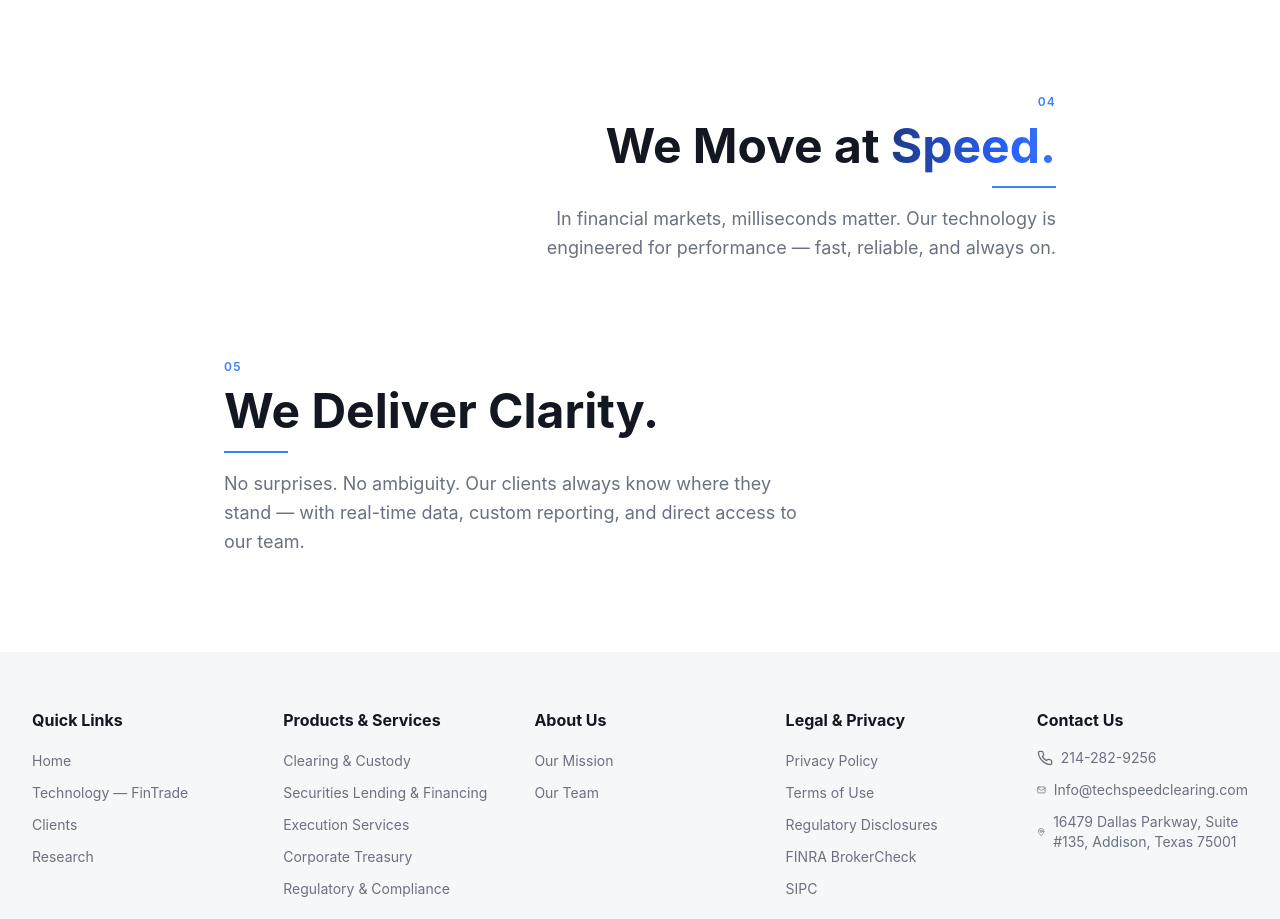
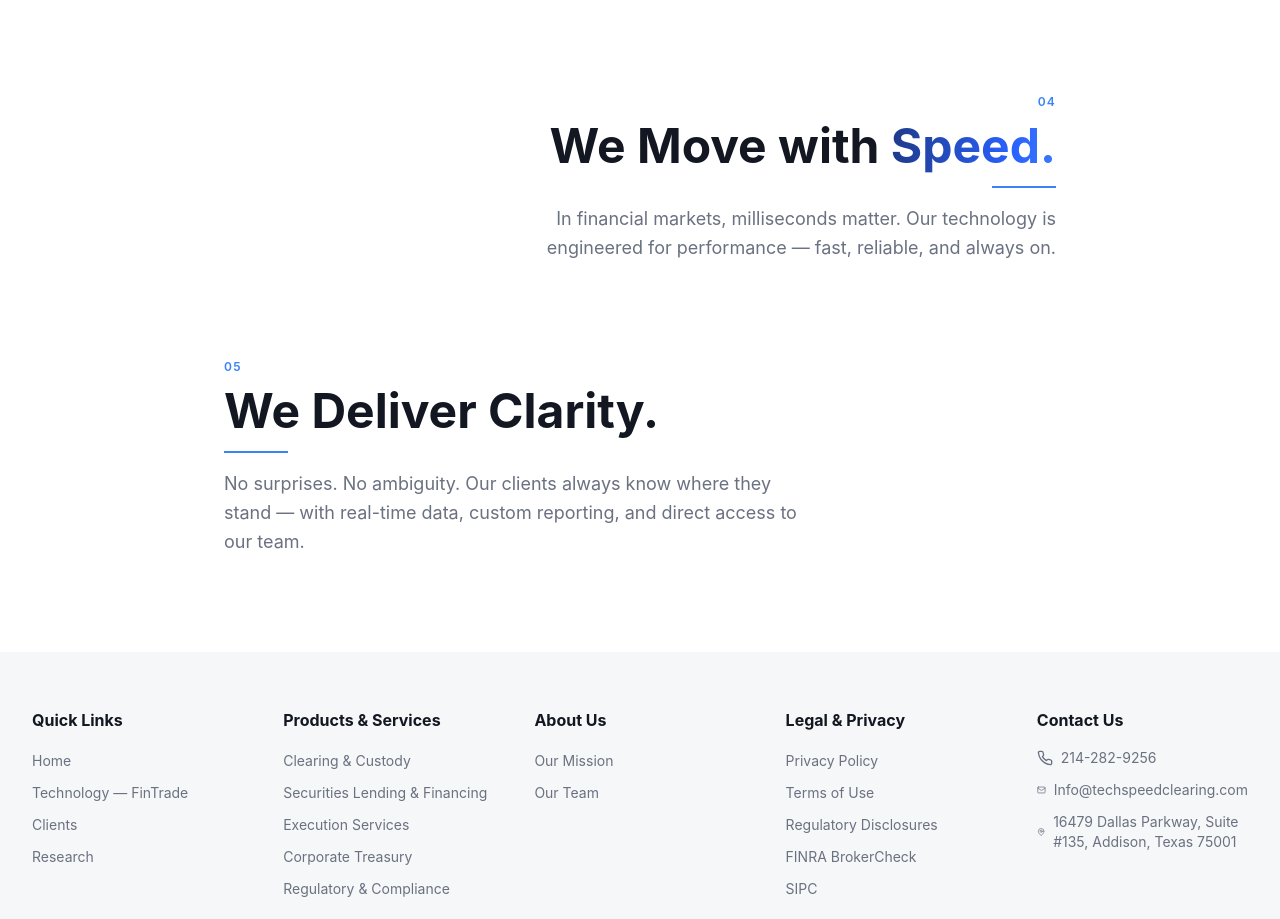
Before and after one commit to amcbey/techspeed-landing, a React (Vite) app: page /about/our-mission in a window 1280 px wide. Shown: the part 1320-2239 px from the top of the page. Built offline with nearby package versions, Linux system fonts and the light colour scheme; no server answers; the HTML template or start-up script is replaced by a standard one.

Commit message:
Change 'Move at Speed' to 'Move with Speed' on Our Mission page
Co-Authored-By: Claude Sonnet 4.6 <noreply@anthropic.com>

```diff
--- a/src/pages/OurMission.tsx
+++ b/src/pages/OurMission.tsx
@@ -20,7 +20,7 @@ const statements = [
     align: "left",
   },
   {
-    heading: "We Move at Speed.",
+    heading: "We Move with Speed.",
     body: "In financial markets, milliseconds matter. Our technology is engineered for performance — fast, reliable, and always on.",
     align: "right",
   },
@@ -85,7 +85,7 @@ const OurMission = () => {
                   </p>
                   <h2 className="text-4xl md:text-5xl font-bold text-foreground mb-4 leading-tight">
                     {s.heading.includes("Speed") ? (
-                      <>We Move at <span className="animated-gradient-text">Speed.</span></>
+                      <>We Move with <span className="animated-gradient-text">Speed.</span></>
                     ) : s.heading}
                   </h2>
                   <div className={`w-16 h-0.5 bg-blue-500 mb-4 ${s.align === "right" ? "ml-auto" : ""}`} />
```
